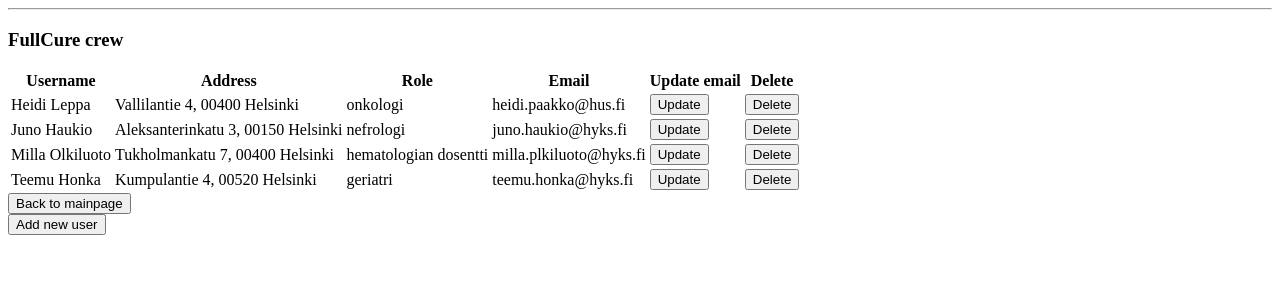
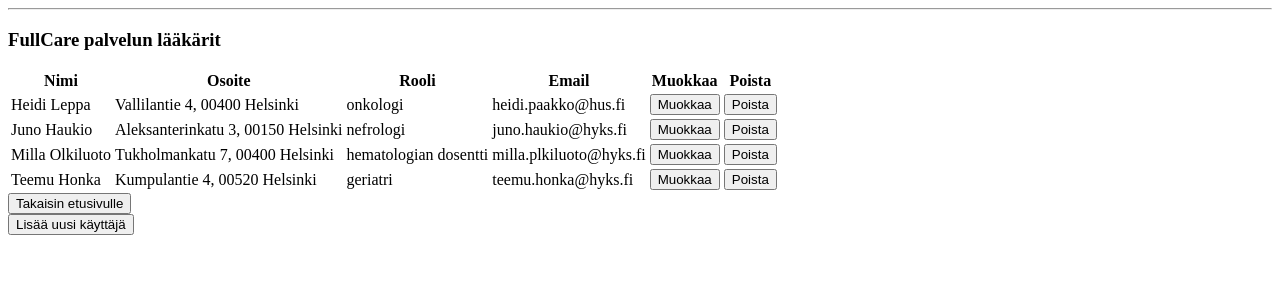
Before and after one commit to roklem314/Laakari-palvelu, a Flask app: page /list_all in a window 1280 px wide. Shown: the top 300 px of the page. Run offline with Flask 2, Linux system fonts and the light colour scheme; data comes from the database, SQL or seed files in the repository.

Commit message:
pinei muutos apin nimeen

```diff
--- a/application/templates/index.html
+++ b/application/templates/index.html
@@ -2,6 +2,6 @@
 
 {% block body %}
   <p>
-    <h1>Welcome to FullCure!</h1>
+    <h1>FullCare ajanvarauspalvelu!</h1>
   </p>
 {% endblock %}
--- a/application/templates/tasks/list.html
+++ b/application/templates/tasks/list.html
@@ -1,17 +1,22 @@
 <!DOCTYPE html>
   <html>
+  <head>
+    <meta charset="utf-8">
+    <title>FullCareApplication</title>
+  </head>
+
     <body>
       <hr/>
-            <h3>FullCure crew </h3>
+            <h3>FullCare palvelun lääkärit</h3>
         <table>
           <thead>
               <tr>
-                  <th> Username </th>
-                  <th> Address </th>
-                  <th> Role </th>
+                  <th> Nimi </th>
+                  <th> Osoite </th>
+                  <th> Rooli </th>
                   <th> Email </th>
-                  <th> Update email </th>
-                  <th> Delete </th>
+                  <th> Muokkaa </th>
+                  <th> Poista </th>
               </tr>
            </thead>
 
@@ -25,12 +30,12 @@
                     <td>
                       <form method="GET" action="{{ url_for('update',  uid=user.id)}}">
                         <input type="hidden" uid="{{user.id}}">
-                       <input type="submit" value="Update">
+                       <input type="submit" value="Muokkaa">
                       </form>
                       <td>
                        <form method="POST" action="{{ url_for('delete')}}">
                          <input type="hidden" value="{{user.id}}" name="uid">
-                        <input type="submit" value="Delete">
+                        <input type="submit" value="Poista">
                        </form>
                     </td>
                 </tr>
@@ -39,10 +44,10 @@
           </tbody>
         </table>
         <form action="{{ url_for('index') }}">
-          <input type="submit" value="Back to mainpage"/>
+          <input type="submit" value="Takaisin etusivulle"/>
         </form>
         <form action="{{ url_for('create_user') }}">
-          <input type="submit" value="Add new user"/>
+          <input type="submit" value="Lisää uusi käyttäjä"/>
         </form>
     </body>
   </html>
```
Also changed, not shown: application/templates/layout.html (+4 -3 lines), application/templates/tasks/modify.html (+15 -8 lines), application/templates/tasks/new.html (+9 -9 lines), 1 other file.
